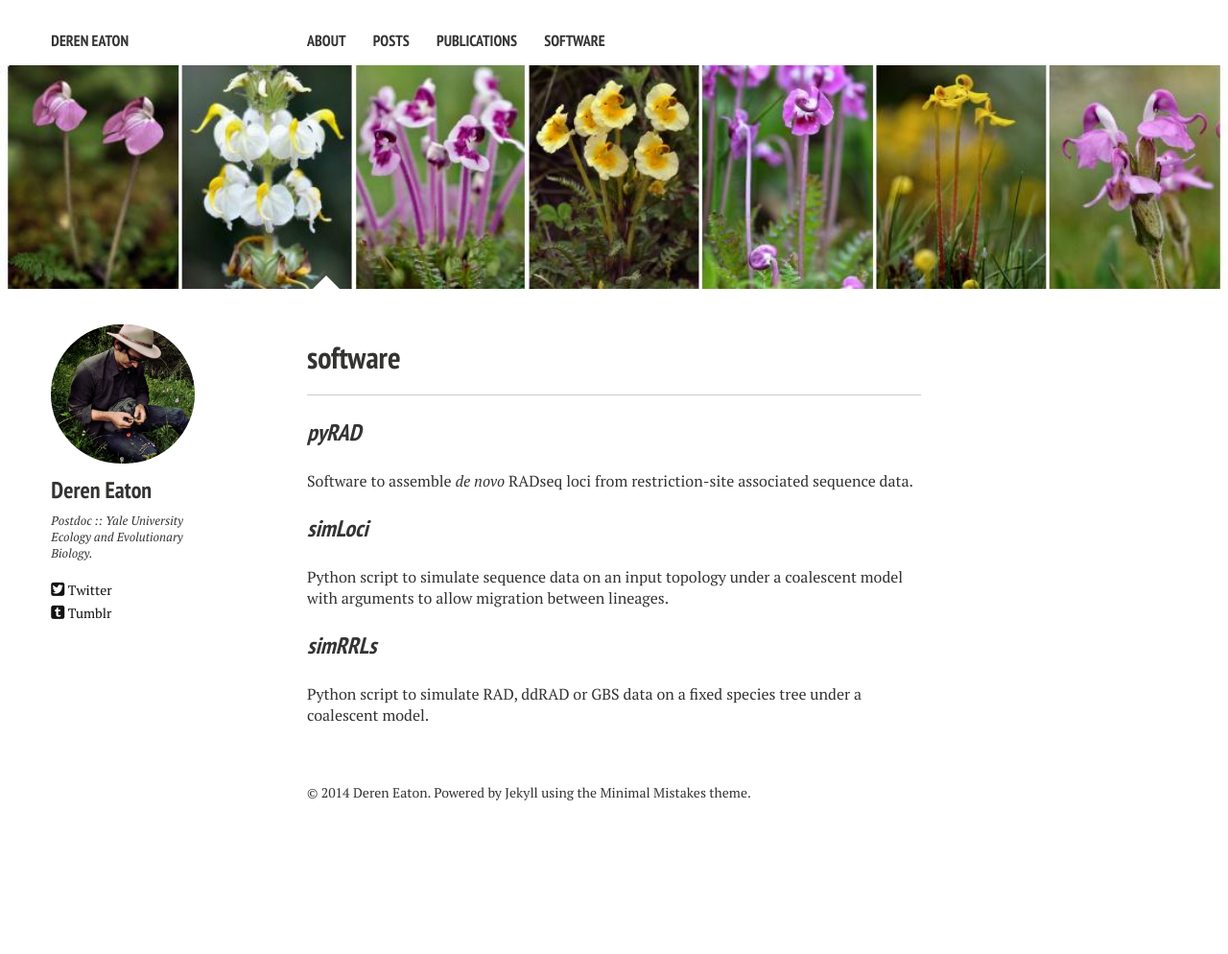
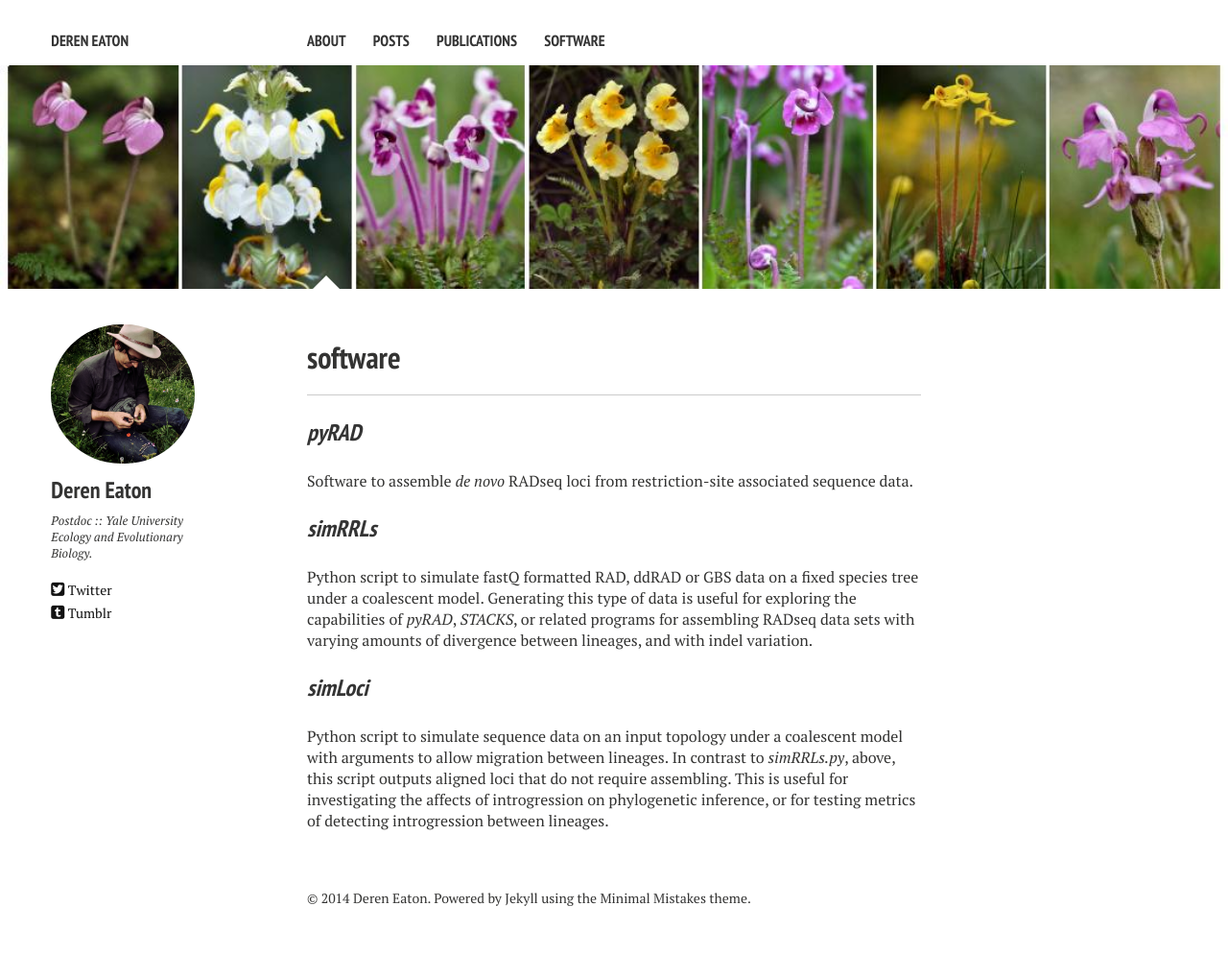
Before and after one commit to dereneaton/dereneaton.github.io, a Jekyll site: the page built from software.md, in a window 1280 px wide. Shown: the whole page at 96% size. Built offline with Jekyll 4.4.1, drawn with Linux system fonts in a browser that asks for light colours; nearby versions of some CDN libraries; before the commit the page ends 900 px from its top, so only the background shows below that.

Commit message:
software page updated

```diff
--- a/software.md
+++ b/software.md
@@ -14,13 +14,10 @@ share:
 -------------------------
 
 ### [_pyRAD_](/software/pyrad/)
-
 Software to assemble _de novo_ RADseq loci from restriction-site associated sequence data.
 
+### [_simRRLs_](/software/simrrls/)
+Python script to simulate fastQ formatted RAD, ddRAD or GBS data on a fixed species tree under a coalescent model. Generating this type of data is useful for exploring the capabilities of _pyRAD_, _STACKS_, or related programs for assembling RADseq data sets with varying amounts of divergence between lineages, and with indel variation.
+
 ### [_simLoci_](/software/simLoci/)
-
-Python script to simulate sequence data on an input topology under a coalescent model with arguments to allow migration between lineages.
-
-### [_simRRLs_](/software/simrrls/)
-
-Python script to simulate RAD, ddRAD or GBS data on a fixed species tree under a coalescent model.
+Python script to simulate sequence data on an input topology under a coalescent model with arguments to allow migration between lineages. In contrast to _simRRLs.py_, above, this script outputs aligned loci that do not require assembling. This is useful for investigating the affects of introgression on phylogenetic inference, or for testing metrics of detecting introgression between lineages.
```
